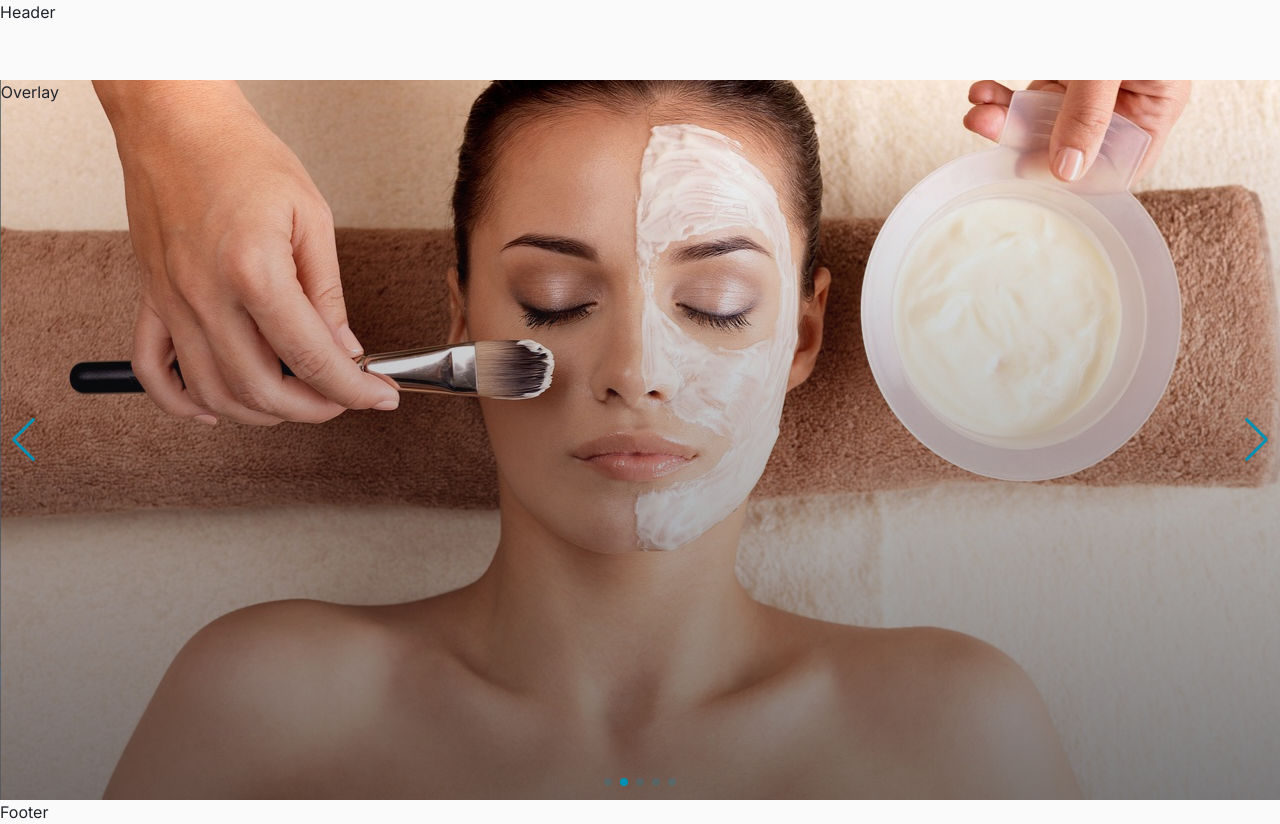
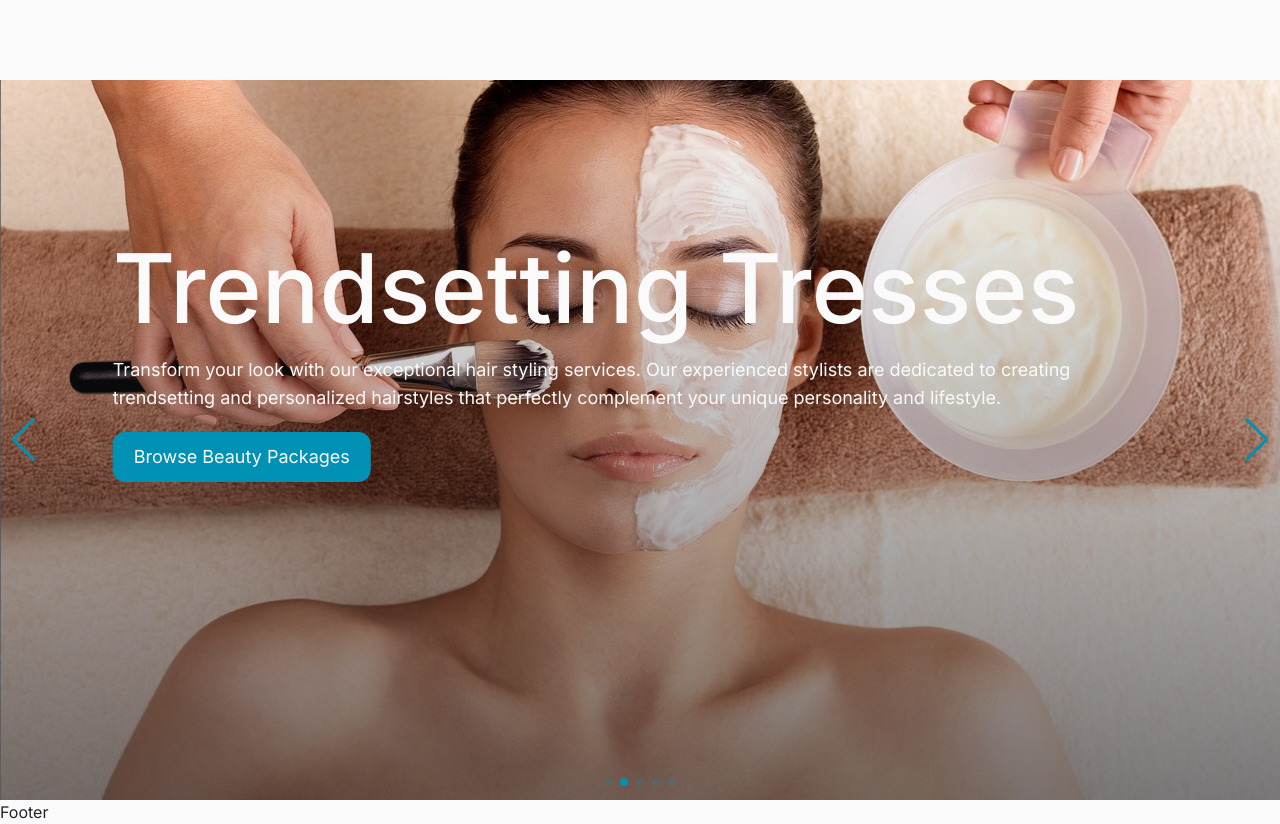
Before and after one commit to kajal-rekha/mimosa-client, a Next.js app: page / in a window 1280 px wide. Built offline with nearby package versions, Linux system fonts and the light colour scheme.

Commit message:
slider done

```diff
--- a/app/(home)/_components/Slider.tsx
+++ b/app/(home)/_components/Slider.tsx
@@ -8,6 +8,9 @@
 import { data } from '@/data/sliderContents';
 import Image from 'next/image';
 import Overlay from '@/components/ui/Overlay';
+import Link from 'next/link';
+import { cn } from '@/lib/utils';
+import { buttonVariants } from '@/components/ui/Button';
 
 const Slider = () => {
   return (
@@ -35,6 +38,16 @@
               className='h-full w-full object-cover'
             />
             <Overlay />
+            <div className='sp container absolute bottom-0 left-28 right-0 top-0 h-full w-full space-y-5 text-white'>
+              <h1>{slide.heading}</h1>
+              <p className='max-w-5xl'>{slide.subHeading}</p>
+              <Link
+                href='/beauty-packages'
+                className={cn(buttonVariants({ variant: 'secondary' }))}
+              >
+                Browse Beauty Packages
+              </Link>
+            </div>
           </SwiperSlide>
         ))}
       </Swiper>
--- a/app/globals.css
+++ b/app/globals.css
@@ -3,8 +3,8 @@
 @tailwind utilities;
 
 /* COMMON STYLES */
-.section-padding {
-  @apply py-20;
+.sp {
+  @apply py-40;
 }
 
 .eq {
--- a/components/Header.tsx
+++ b/components/Header.tsx
@@ -1,5 +1,5 @@
 const Header = () => {
-  return <header className='h-20'>Header</header>;
+  return <header className='h-20'></header>;
 };
 
 export default Header;
--- /dev/null
+++ b/components/ui/Button.tsx
@@ -0,0 +1,64 @@
+import { cn } from '@/lib/utils';
+import { cva, VariantProps } from 'class-variance-authority';
+import { Loader2 } from 'lucide-react';
+
+export const buttonVariants = cva(
+  'eq inline-block whitespace-nowrap rounded-xl border px-5 py-2.5 text-center text-lg disabled:cursor-default disabled:border-gray disabled:bg-gray disabled:text-black',
+  {
+    variants: {
+      variant: {
+        primary:
+          'bg-black text-white border-black hover:bg-black/90 hover:border-black/90',
+        secondary:
+          'bg-blue text-white border-blue hover:bg-blue/90 hover:border-blue/90',
+        danger:
+          'bg-red text-white border-red hover:bg-red/90 hover:border-red/90',
+        outline:
+          'bg-transparent text-black border-black hover:bg-black hover:text-white',
+      },
+      size: {
+        auto: 'w-auto',
+        full: 'w-full',
+      },
+    },
+    defaultVariants: {
+      variant: 'primary',
+      size: 'auto',
+    },
+  }
+);
+
+interface ButtonProps
+  extends React.ButtonHTMLAttributes<HTMLButtonElement>,
+    VariantProps<typeof buttonVariants> {
+  isLoading?: boolean;
+}
+
+const Button: React.FC<ButtonProps> = ({
+  onClick,
+  type,
+  disabled,
+  children,
+  variant,
+  size,
+  isLoading,
+  ...props
+}) => {
+  return (
+    <button
+      onClick={onClick}
+      type={type}
+      disabled={disabled || isLoading}
+      {...props}
+      className={cn(
+        isLoading && 'flex items-center gap-2.5',
+        buttonVariants({ variant, size })
+      )}
+    >
+      {isLoading && <Loader2 size={20} className='animate-spin' />}
+      {children}
+    </button>
+  );
+};
+
+export default Button;
--- a/components/ui/Overlay.jsx
+++ b/components/ui/Overlay.jsx
@@ -1,8 +1,6 @@
 const Overlay = () => {
   return (
-    <div className='absolute bottom-0 left-0 right-0 top-0 h-full w-full  bg-gradient-to-t from-black/60 to-transparent'>
-      Overlay
-    </div>
+    <div className='absolute bottom-0 left-0 right-0 top-0 h-full w-full  bg-gradient-to-t from-black/60 to-transparent' />
   );
 };
 
--- a/package.json
+++ b/package.json
@@ -9,7 +9,9 @@
     "lint": "next lint"
   },
   "dependencies": {
+    "class-variance-authority": "^0.7.0",
     "clsx": "^2.0.0",
+    "lucide-react": "^0.290.0",
     "next": "13.5.6",
     "react": "^18",
     "react-dom": "^18",
```
Also changed, not shown: 1 other file (tests, documents, lock files or other folders).
